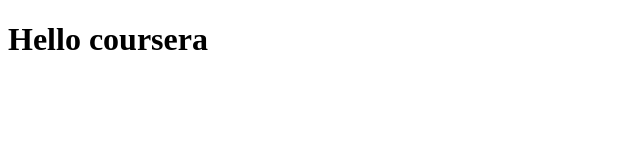
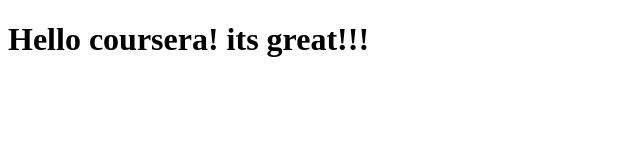
Before and after one commit to IKostichin/coursera, a plain HTML site: page site/index.html in a window 1280 px wide. Shown: the whole page, without its empty margins (0-640 px from the left). Drawn offline with Linux system fonts and the light colour scheme.

Commit message:
New changes

```diff
--- a/site/index.html
+++ b/site/index.html
@@ -5,7 +5,7 @@
 </head>
 <body>
 
-<h1> Hello coursera</h1>
+<h1> Hello coursera! its great!!!</h1>
 
 </body>
 </html>
```
